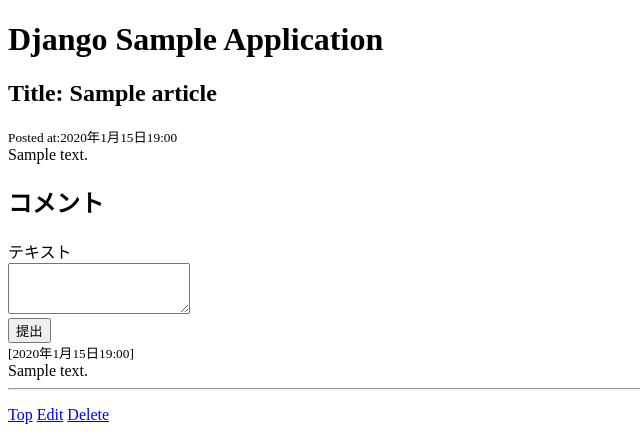
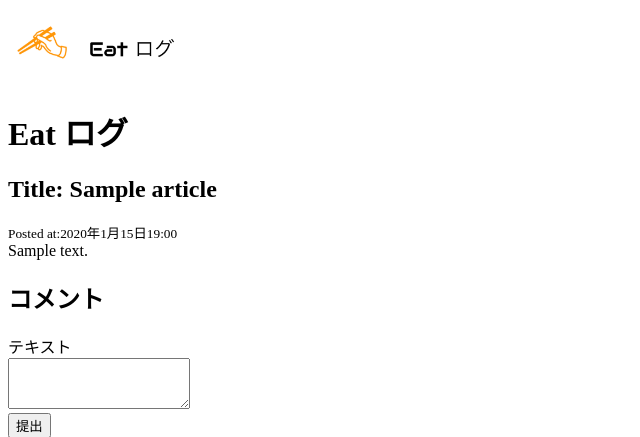
Before and after one commit to s1f10210360/team-project, a Django app: page /1/ in a window 1280 px wide. Shown: the top 437 px of the page, without its empty margins (0-640 px from the left). Run offline with Django 4.2, Linux system fonts and the light colour scheme; tables that the repository leaves empty hold one stand-in row (values such as "Sample post").

Commit message:
add logo
detail.htmlにもlogoを表示させた

```diff
--- a/teamapp/templates/teamapp/detail.html
+++ b/teamapp/templates/teamapp/detail.html
@@ -1,3 +1,4 @@
+{% load static %}
 <!DOCTYPE html>
 <html>
   <head>
@@ -5,7 +6,10 @@
     <meta charset="UTF-8" />
   </head>
   <body>
-    <h1>Django Sample Application</h1>
+    <div id="header">
+      <img width="200" src="{% static 'teamapp/img/logo.png' %}" alt="Logo" />
+    </div>
+    <h1>Eat ログ</h1>
     <h2>Title: {{ article.title }}</h2>
     <small>Posted at:{{ article.posted_at }}</small>
     <div>{{ article.body | linebreaksbr }}</div>
```
